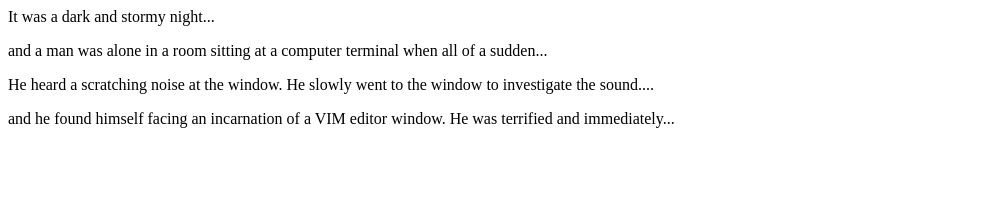
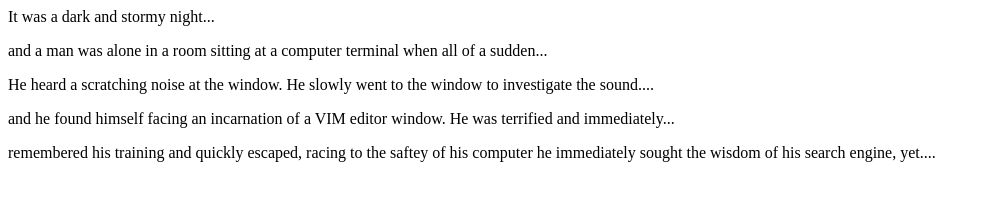
Before and after one commit to Barca32/fireside-story2, a plain HTML site: page index.html in a window 1280 px wide. Shown: the whole page, without its empty margins (0-990 px from the left). Drawn offline with Linux system fonts and the light colour scheme.

Commit message:
the saga continues

```diff
--- a/index.html
+++ b/index.html
@@ -4,6 +4,7 @@
     <p>and a man was alone in a room sitting at a computer terminal when all of a sudden...</p>
     <p>He heard a scratching noise at the window. He slowly went to the window to investigate the sound....</p>
     <p>and he found himself facing an incarnation of a VIM editor window.  He was terrified and immediately...</p>
+    <p>remembered his training and quickly escaped, racing to the saftey of his computer he immediately sought the wisdom of his search engine, yet.... </p>
 
   </body>
 </html>
```
